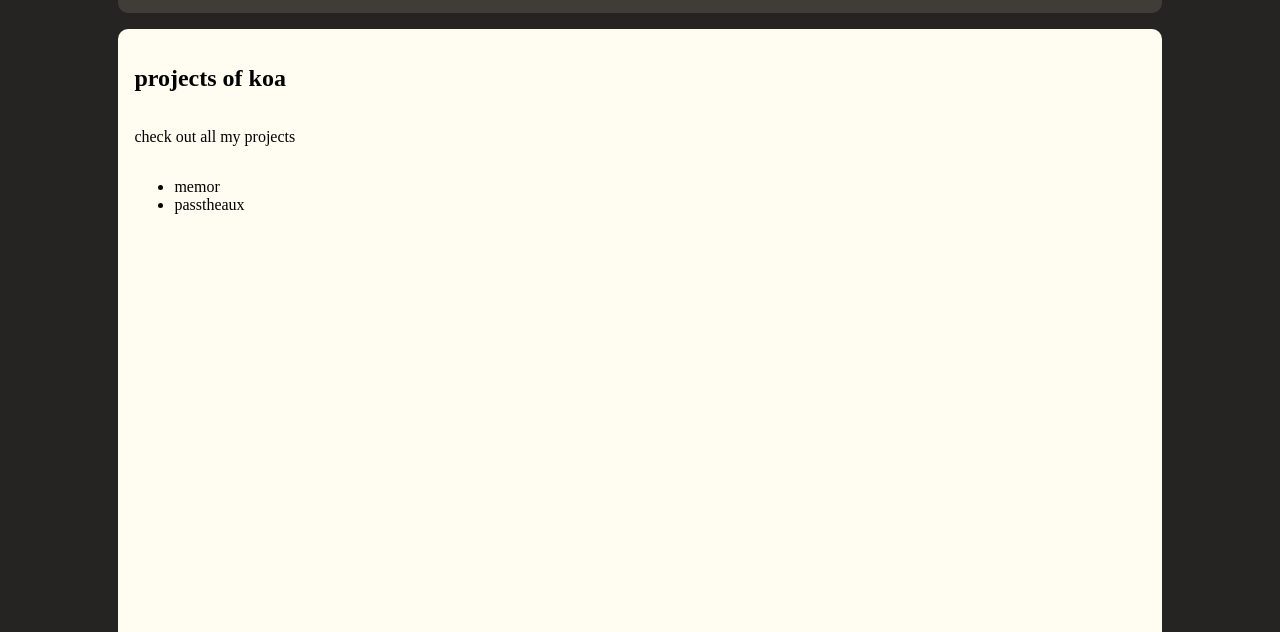
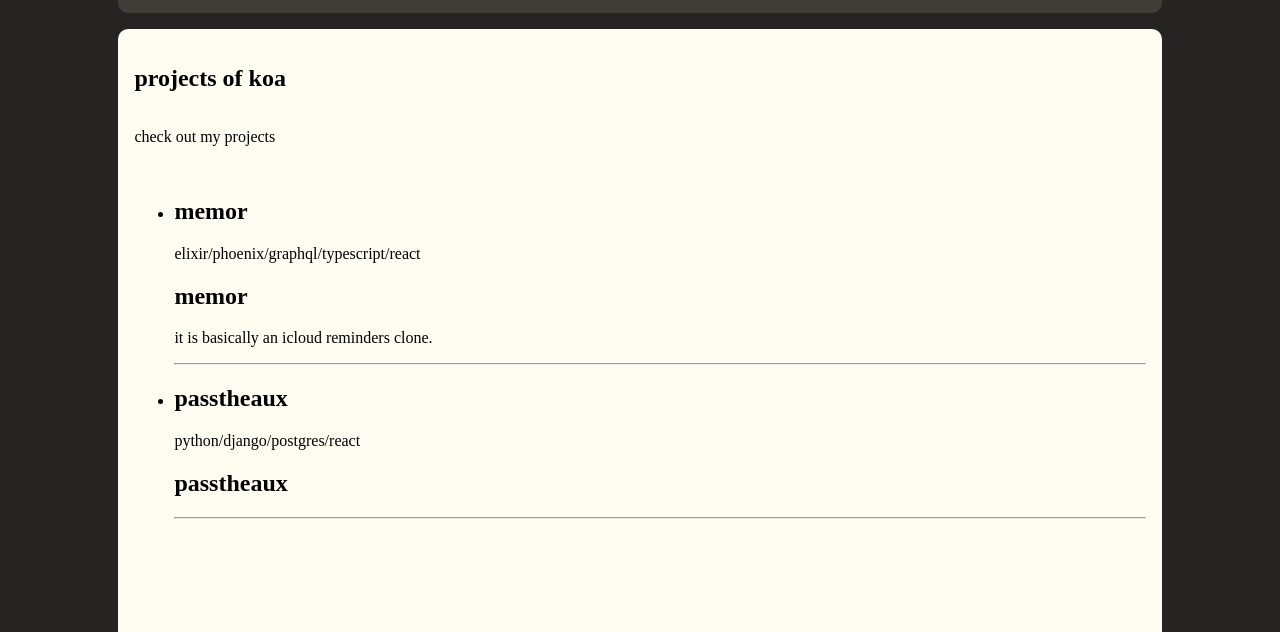
Before and after one commit to koashima/portfolio, a Gatsby site: page /projects in a window 1280 px wide. Shown: the part 168-800 px from the top of the page. Built offline with nearby package versions, Linux system fonts and the light colour scheme; Gatsby itself is replaced by a stand-in of ours.

Commit message:
Add page query lists all .mdx files and and body with MDXRenderer

```diff
--- a/content/projects/memor.mdx
+++ b/content/projects/memor.mdx
@@ -1,7 +1,9 @@
 ---
-title: "memor"
-description: "elixir/phoenix/graphql/react"
-hero-image: "./memor.gif"
+title: 'memor'
+description: 'elixir/phoenix/graphql/typescript/react'
+hero-image: './memor.gif'
 ---
 
 ## memor
+
+it is basically an icloud reminders clone.
--- a/gatsby-config.js
+++ b/gatsby-config.js
@@ -8,6 +8,7 @@ module.exports = {
     `gatsby-plugin-sass`,
     `gatsby-plugin-image`,
     `gatsby-plugin-sharp`,
+    `gatsby-plugin-mdx`,
     {
       resolve: `gatsby-remark-images`,
       options: {
--- a/package.json
+++ b/package.json
@@ -15,10 +15,13 @@
     "clean": "gatsby clean"
   },
   "dependencies": {
+    "@mdx-js/mdx": "^1.6.22",
+    "@mdx-js/react": "^1.6.22",
     "gatsby": "^3.0.0",
     "gatsby-plugin-gatsby-cloud": "^2.0.0",
     "gatsby-plugin-image": "^1.0.0",
     "gatsby-plugin-manifest": "^3.0.0",
+    "gatsby-plugin-mdx": "^2.0.0",
     "gatsby-plugin-sass": "^4.0.0",
     "gatsby-plugin-sharp": "^3.0.0",
     "gatsby-remark-images": "^4.0.0",
--- a/src/pages/projects.js
+++ b/src/pages/projects.js
@@ -1,15 +1,25 @@
 import React from 'react';
 import { graphql } from 'gatsby';
+import { MDXRenderer } from 'gatsby-plugin-mdx';
 import Layout from '../components/layout';
 
 const Projects = ({ data }) => {
   return (
     <Layout pageTitle="projects">
       <h2>projects of koa</h2>
-      <p>check out all my projects</p>
+      <p>check out my projects</p>
       <ul>
-        {data.allFile.nodes.map((node) => {
-          return <li key={node.name}>{node.name}</li>;
+        {data.allMdx.nodes.map((node) => {
+          return (
+            <li key={node.frontmatter.title}>
+              <article>
+                <h2>{node.frontmatter.title}</h2>
+                <p>{node.frontmatter.description}</p>
+                <MDXRenderer>{node.body}</MDXRenderer>
+              </article>
+              <hr />
+            </li>
+          );
         })}
       </ul>
     </Layout>
@@ -18,12 +28,13 @@ const Projects = ({ data }) => {
 
 export const query = graphql`
   query ProjPosts {
-    allFile(
-      filter: { dir: { regex: "/content/projects/" }, ext: { regex: "/.mdx/" } }
-    ) {
+    allMdx {
       nodes {
-        extension
-        name
+        frontmatter {
+          title
+          description
+        }
+        body
       }
     }
   }
```
Also changed, not shown: 2 other files.
